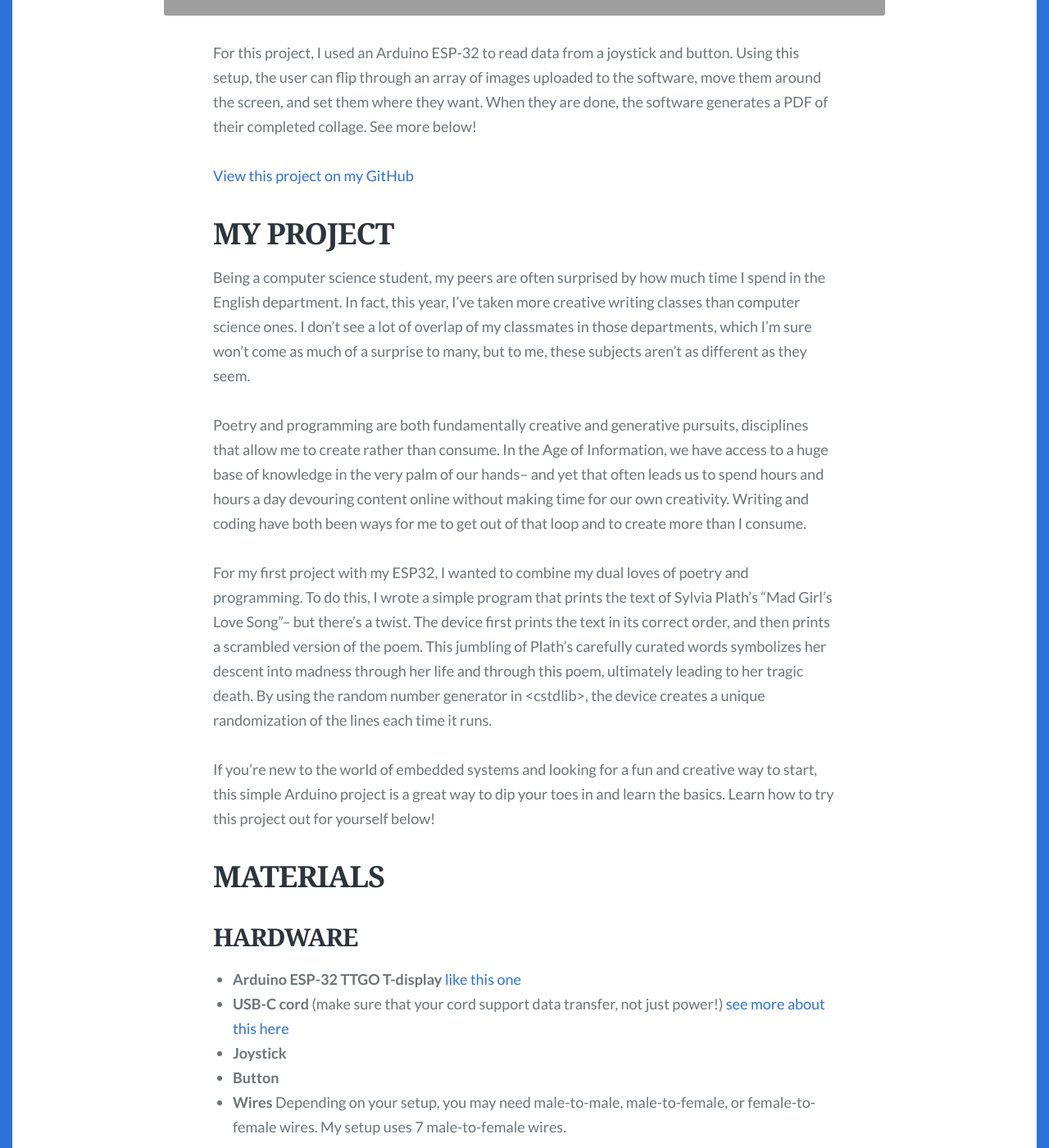
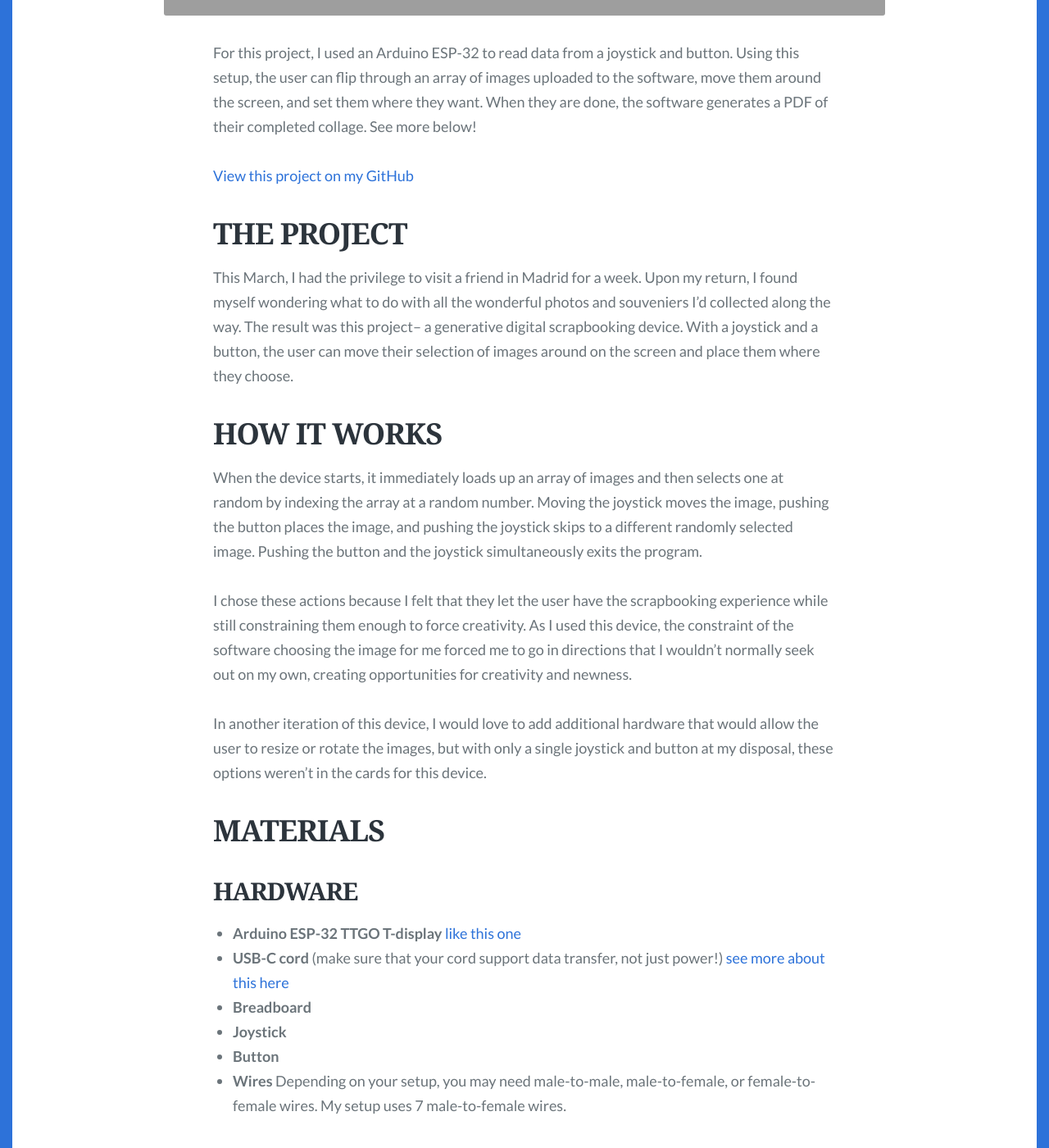
Before and after one commit to JustGoodThemes/Scriptor-Jekyll-Theme, a Jekyll site: the page built from _posts/2023-04-02-digital-scrapbook.md, in a window 1280 px wide and 1400 px high, scrolled down 1049 px. Shown: the whole window at 82% size. Built offline with Jekyll 4.4.1, drawn with Linux system fonts in a browser that asks for light colours; some web fonts are replaced; comment, search, counter and statistics services are not loaded; some of the changed text lies outside the part shown; grey boxes are pictures that could not be loaded.

Commit message:
Added images and finished post

```diff
--- a/_posts/2023-04-02-digital-scrapbook.md
+++ b/_posts/2023-04-02-digital-scrapbook.md
@@ -13,17 +13,18 @@
 
 [View this project on my GitHub](https://github.com/catherine-o-brien/module2)
 
-# MY PROJECT
+# THE PROJECT
 
-Being a computer science student, my peers are often surprised by how much time I spend in the English department. In fact, this year, I’ve taken more creative writing classes than computer science ones. I don’t see a lot of overlap of my classmates in those departments, which I’m sure won’t come as much of a surprise to many, but to me, these subjects aren’t as different as they seem.
-
-Poetry and programming are both fundamentally creative and generative pursuits, disciplines that allow me to create rather than consume. In the Age of Information, we have access to a huge base of knowledge in the very palm of our hands– and yet that often leads us to spend hours and hours a day devouring content online without making time for our own creativity. Writing and coding have both been ways for me to get out of that loop and to create more than I consume.
-
-For my first project with my ESP32, I wanted to combine my dual loves of poetry and programming. To do this, I wrote a simple program that prints the text of Sylvia Plath’s “Mad Girl’s Love Song”– but there’s a twist. The device first prints the text in its correct order, and then prints a scrambled version of the poem. This jumbling of Plath’s carefully curated words symbolizes her descent into madness through her life and through this poem, ultimately leading to her tragic death. By using the random number generator in \<cstdlib\>, the device creates a unique randomization of the lines each time it runs.
-
-If you’re new to the world of embedded systems and looking for a fun and creative way to start, this simple Arduino project is a great way to dip your toes in and learn the basics. Learn how to try this project out for yourself below!
+This March, I had the privilege to visit a friend in Madrid for a week. Upon my return, I found myself wondering what to do with all the wonderful photos and souveniers I'd collected along the way. The result was this project– a generative digital scrapbooking device. With a joystick and a button, the user can move their selection of images around on the screen and place them where they choose.
 
 <!--more-->
+
+# HOW IT WORKS
+When the device starts, it immediately loads up an array of images and then selects one at random by indexing the array at a random number. Moving the joystick moves the image, pushing the button places the image, and pushing the joystick skips to a different randomly selected image. Pushing the button and the joystick simultaneously exits the program.
+
+I chose these actions because I felt that they let the user have the scrapbooking experience while still constraining them enough to force creativity. As I used this device, the constraint of the software choosing the image for me forced me to go in directions that I wouldn't normally seek out on my own, creating opportunities for creativity and newness.
+
+In another iteration of this device, I would love to add additional hardware that would allow the user to resize or rotate the images, but with only a single joystick and button at my disposal, these options weren't in the cards for this device.
 
 # MATERIALS
 
@@ -31,6 +32,7 @@
 
 * **Arduino ESP-32 TTGO T-display** [like this one](https://www.amazon.com/LILYGO-T-Display-Arduino-Development-CH9102F/dp/B099MPFJ9M)
 * **USB-C cord** (make sure that your cord support data transfer, not just power!) [see more about this here](https://www.dignited.com/50330/usb-data-cable-vs-usb-charging-cable/)
+* **Breadboard**
 * **Joystick**
 * **Button**
 * **Wires** Depending on your setup, you may need male-to-male, male-to-female, or female-to-female wires. My setup uses 7 male-to-female wires.
@@ -45,19 +47,56 @@
 
 ## 1. Connecting the ESP-32 to the joystick and button with a breadboard and wires
 
+I first plugged the ESP-32 into my computer using the USB-C cord to power it on. I plugged my ESP-32 into my breadboard, and then I used male-to-female wires to connect each pin of the joystick to the respective pins on the ESP-32. Two of those pins provide power to the joystick (5V and Ground), and must be connected to the 5V and Ground outputs on the ESP-32 and the other 3 read the x, y, and z coordinates of the joystick and can be attached to any numeric pin on the ESP-32. I used pins 36, 37, and 2, respectively, but you could use any.
+
+<img src="images/digital-scrapbook/setting_up_joystick.jpg" alt="ESP-32 attached to the breadboard with wires sticking out of it attaching to the joystick on a brown table next to a pair of red wirecutters." width="300"/>
+
+Then, I plugged the button into the breadboard. To make the button functional, you need to connect it to Ground and to a numeric pin on the ESP-32 using wires. I used 22 as my pin, but any will work.
+
+This was my final setup of the board:
+
+<img src="images/digital-scrapbook/board_setup_1.png" alt="" width="300"/>
+
+<img src="images/digital-scrapbook/board_setup_2.png" alt="" width="600"/>
+
 ## 2. Programming the ESP-32 to read and print joystick and button data numerically
+
+Next, I programmed my ESP-32 to write the input it received from the joystick and button to Serial. There are four pins receiving input on the ESP-32: the x-, y-, and z-values from the joystick; and the value from the button.
+
+The x- and y- values from the joystick range from 0 to 3600. For the x-value, 0 represents all the way left, and 3600 all the way right. For the y-value, 0 represents the position of the joystick all the way down, and 3600 all the way up. Any intermediary value reflects an intermediary position.
+
+For the button and the z-value of the joystick, an output of 1 means that the button is not being pressed. An output of 0 means that it is being pressed.
+
+There is more detail about my code on my [GitHub](https://github.com/catherine-o-brien/module2), but here is a screenshot for reference:
+
+<img src="images/digital-scrapbook/arduino_ide_screenshot.png" alt="Screenshot of the Arduino IDE with a setup() function that establishes the pin numbers and a loop() function that executes digitalRead() on each pin and then prints all four values read to Serial." width="600"/>
 
 ## 3. Using Processing to interpret the numeric joystick and button data
 
-## 3. Making the enclosure
+In Processing, I read in the data from the ESP-32's serial output to move images around on the screen of my laptop. The Processing program begins by loading in an ArrayList of images, and chooses one at random by indexing the ArrayList with a random number generator. Then, it repeatedly gets the numeric data from the ESP-32's serial output that describes the positions of the joystick and button. Depending on what the user is doing with those inputs, the Processing program either moves the image, places it, or randomly selects a new image.
 
-## 4. Finished product
+<img src="images/digital-scrapbook/processing_screenshot.png" alt="Screenshot of the Processing IDE of the draw() function." width="600"/>
 
-Here is an example of a collage that I created with this software:
-<img src="images/scrambled-poetry/TTGO-standard-display.png " alt="TTGO displaying green and red text of its factory settings." width="300"/>
+See [my GitHub](https://github.com/catherine-o-brien/module2) for more details on how the code works!
 
-And here is a video of how the software works!
+## 4. Making the enclosure
 
+I made an enclosure out of an old cardboard box to hide the breadboard and wires. I made a larger button to go on top of the one on the breadboard out of a tea light so that it would be easier to press. There is a slit in the side for the USB-C cord to thread through so that it can plug into the computer surreptitiously.
+
+<img src="images/digital-scrapbook/enclosure.png" alt="Orange box with a black joystick and silver button sticking out and cards that explain how to use the joystick and button." width="600"/>
+
+<img src="images/digital-scrapbook/enclosure_detail.png" alt="Close-up on the yellow cards that explain how to use the joystick and button." width="600"/>
+
+## 5. Finished product
+
+Here is an example of a collage that I created with this device:
+<img src="images/digital-scrapbook/scrapbook-example-1.png " alt="Scrapbook collage image containing pictures of a red bar, pastel colored art, pastries, scenery of buildings, art of a child holding a book and wearing a shirt saying 'Fuck Metaverso', and more." width="600"/>
+
+And here is a video of how the device works in practice!
+
+<iframe width="560" height="315" src="https://www.youtube.com/embed/ASMzoCGCKeE" title="YouTube video player" frameborder="0" allow="accelerometer; autoplay; clipboard-write; encrypted-media; gyroscope; picture-in-picture; web-share" allowfullscreen></iframe>
+
+Thanks for tagging along with this post! More creative embedded systems projects to come soon!
 
 # CREDITS
 
```
Also changed, not shown: images/digital-scrapbook/arduino_ide_screenshot.png (added), images/digital-scrapbook/processing_screenshot.png (added), images/digital-scrapbook/setting_up_joystick.jpg (added), 4 other files.
